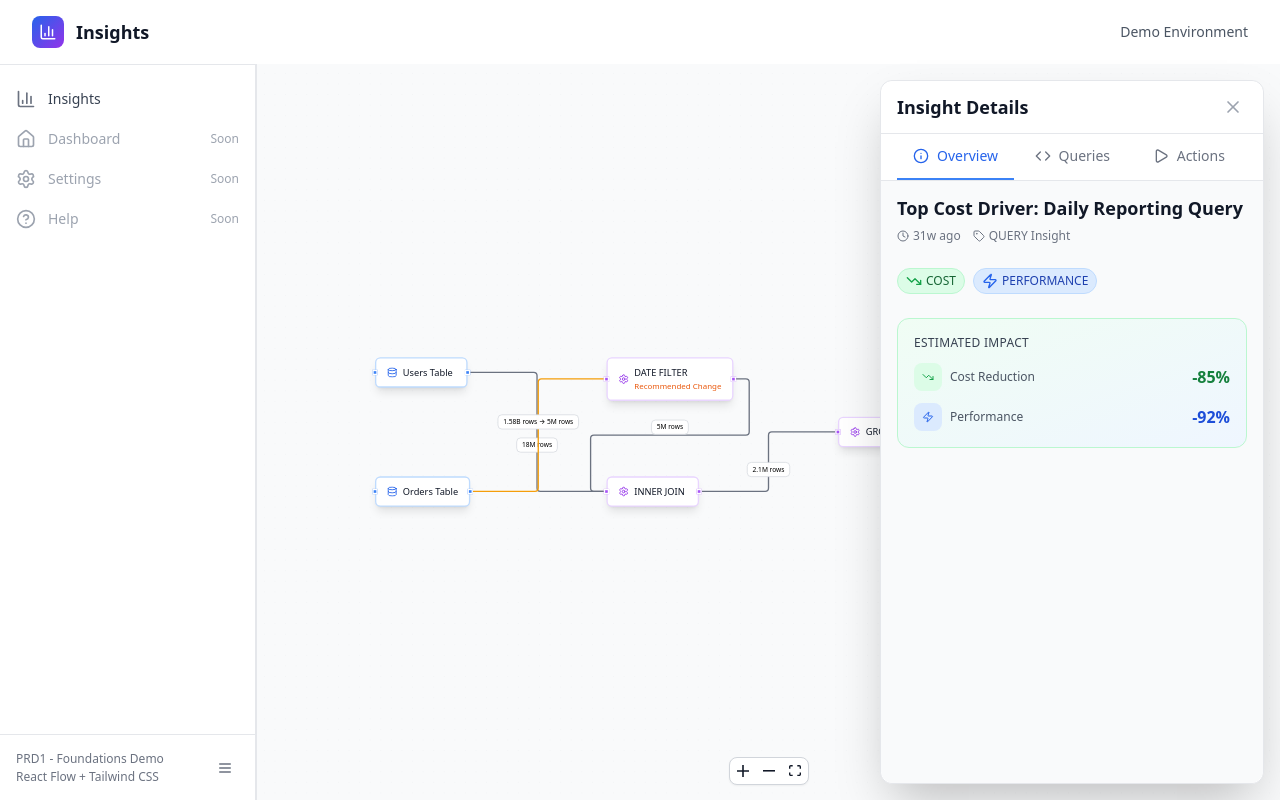
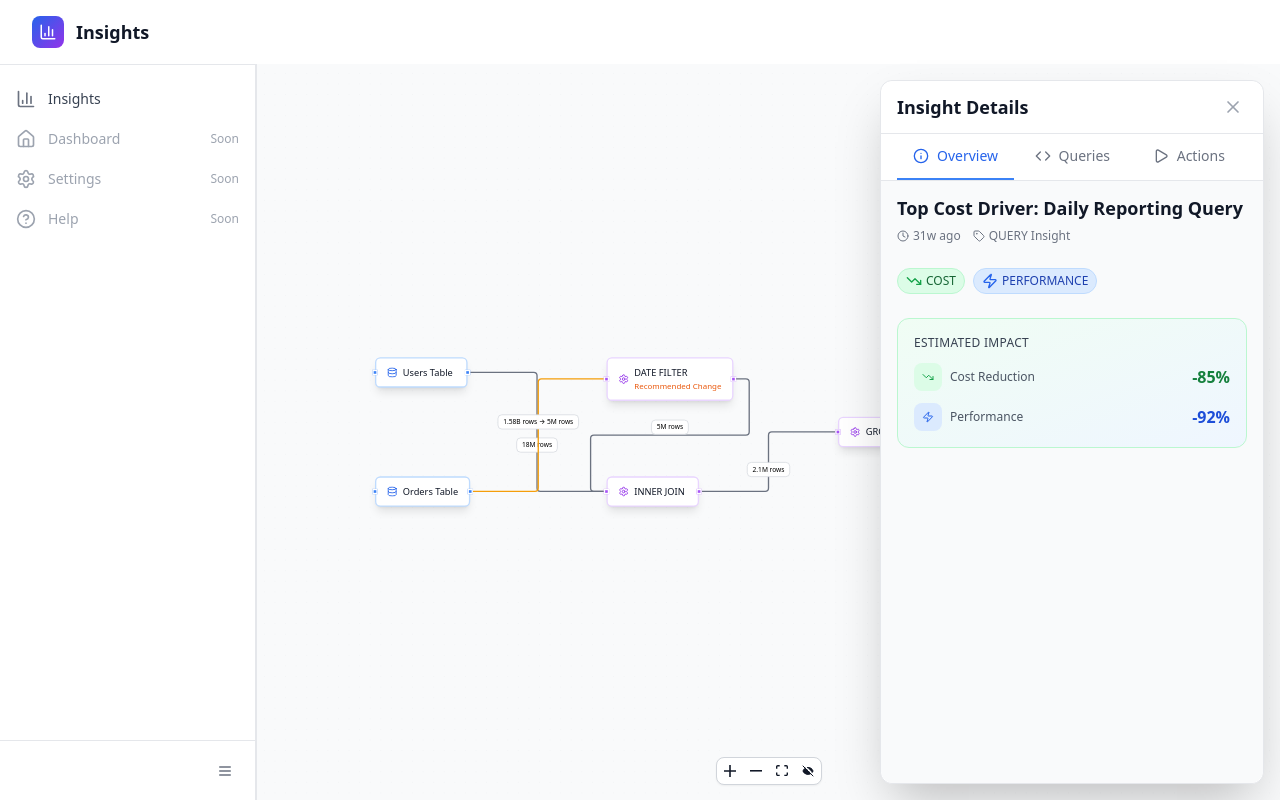
Before and after one commit to PrinceD96/react-flow, a React (Vite) app: page /insights in a window 1280 px wide. Both pictures are taken after a click on the button 440 px from the left and 405 px from the top of the page. Built offline with nearby package versions, Linux system fonts and the light colour scheme.

Commit message:
feat: add icon to Controls

```diff
--- a/src/components/flow/FlowCanvas.tsx
+++ b/src/components/flow/FlowCanvas.tsx
@@ -7,8 +7,10 @@ import {
 	useNodesState,
 	useEdgesState,
 	type OnConnect,
-	addEdge
+	addEdge,
+	ControlButton
 } from '@xyflow/react'
+import { Eye, EyeOff } from 'lucide-react'
 import { TableNode, OperationNode, ResultNode } from './CustomNodes'
 import {
 	planGraphAdapter,
@@ -22,6 +24,8 @@ interface FlowCanvasProps {
 	highlightedNodeIds: Set<string>
 	highlightedEdgeIds: Set<string>
 	className?: string
+	onTogglePanel?: () => void
+	isPanelOpen?: boolean
 }
 
 const nodeTypes = {
@@ -34,7 +38,9 @@ export const FlowCanvas = ({
 	queryPlan,
 	highlightedNodeIds,
 	highlightedEdgeIds,
-	className = 'h-96'
+	className = 'h-96',
+	onTogglePanel,
+	isPanelOpen = true
 }: FlowCanvasProps) => {
 	const [nodes, setNodes, onNodesChange] = useNodesState<FlowNode>([])
 	const [edges, setEdges, onEdgesChange] = useEdgesState<FlowEdge>([])
@@ -187,7 +193,23 @@ export const FlowCanvas = ({
 					orientation="horizontal"
 					showInteractive={false}
 					className="bg-white border border-gray-300 rounded-lg shadow-sm"
-				/>
+				>
+					{onTogglePanel && (
+						<ControlButton
+							onClick={onTogglePanel}
+							title={isPanelOpen ? 'Hide details panel' : 'Show details panel'}
+							aria-label={
+								isPanelOpen ? 'Hide details panel' : 'Show details panel'
+							}
+						>
+							{isPanelOpen ? (
+								<EyeOff size={16} />
+							) : (
+								<Eye size={16} />
+							)}
+						</ControlButton>
+					)}
+				</Controls>
 			</ReactFlow>
 		</div>
 	)
--- a/src/components/insights/QueryPlanVisualization.tsx
+++ b/src/components/insights/QueryPlanVisualization.tsx
@@ -7,13 +7,15 @@ interface QueryPlanVisualizationProps {
 	highlightedNodeIds: Set<string>
 	highlightedEdgeIds: Set<string>
 	onTogglePanel?: () => void
+	isPanelOpen?: boolean
 }
 
 export const QueryPlanVisualization = ({
 	queryPlan,
 	highlightedNodeIds,
 	highlightedEdgeIds,
-	onTogglePanel
+	onTogglePanel,
+	isPanelOpen
 }: QueryPlanVisualizationProps) => {
 	return (
 		<div className="h-full w-full">
@@ -24,6 +26,7 @@ export const QueryPlanVisualization = ({
 					highlightedEdgeIds={highlightedEdgeIds}
 					className="h-full w-full"
 					onTogglePanel={onTogglePanel}
+					isPanelOpen={isPanelOpen}
 				/>
 			) : (
 				<div className="h-full flex items-center justify-center text-gray-500 bg-gray-50">
--- a/src/components/layout/AppShell.tsx
+++ b/src/components/layout/AppShell.tsx
@@ -54,9 +54,6 @@ export const AppShell = ({ children }: AppShellProps) => {
 							</div>
 							<h1 className="text-lg font-bold text-gray-900">Insights</h1>
 						</div>
-
-						{/* Environment indicator */}
-						<div className="text-sm text-gray-600">Demo Environment</div>
 					</div>
 				</div>
 			</header>
@@ -154,11 +151,7 @@ export const AppShell = ({ children }: AppShellProps) => {
 								!isSidebarExpanded ? 'hidden' : ''
 							}`}
 						>
-							<div className="p-4 flex items-center justify-between">
-								<div className="text-xs text-gray-500">
-									<div className="font-medium">PRD1 - Foundations Demo</div>
-									<div className="mt-0.5">React Flow + Tailwind CSS</div>
-								</div>
+							<div className="p-4 flex items-center justify-end">
 								<button
 									onClick={toggleSidebar}
 									className="p-1.5 rounded-md text-gray-500 hover:text-blue-600 hover:bg-gray-50 focus:outline-none focus:ring-2 focus:ring-blue-500 transition-colors duration-150"
--- a/src/pages/QueryInsightDetail.tsx
+++ b/src/pages/QueryInsightDetail.tsx
@@ -10,7 +10,7 @@ import { QueryTabsBlock } from '../components/insights/QueryTabsBlock'
 import { QueryPlanVisualization } from '../components/insights/QueryPlanVisualization'
 import { InsightDetailLoading } from '../components/insights/InsightDetailLoading'
 import { InsightDetailError } from '../components/insights/InsightDetailError'
-import { Info, Code, Play, X, ChevronLeft } from 'lucide-react'
+import { Info, Code, Play, X } from 'lucide-react'
 
 interface QueryInsightDetailParams {
 	id: string
@@ -58,20 +58,8 @@ export const QueryInsightDetail = () => {
 					highlightedNodeIds={highlightedNodeIds}
 					highlightedEdgeIds={highlightedEdgeIds}
 					onTogglePanel={() => setIsPanelOpen(!isPanelOpen)}
+					isPanelOpen={isPanelOpen}
 				/>
-
-				{/* Toggle Button - Fixed position to open panel */}
-				{!isPanelOpen && (
-					<button
-						onClick={() => setIsPanelOpen(true)}
-						className="fixed top-1/2 right-6 transform -translate-y-1/2 bg-white border border-gray-300 rounded-l-xl px-3 py-8 shadow-lg hover:bg-gray-50 hover:shadow-xl transition-all duration-200 z-50 group"
-					>
-						<ChevronLeft
-							size={20}
-							className="text-gray-600 transform rotate-180 group-hover:text-blue-600 transition-colors duration-200"
-						/>
-					</button>
-				)}
 
 				{/* Right Sliding Panel */}
 				<div
```
